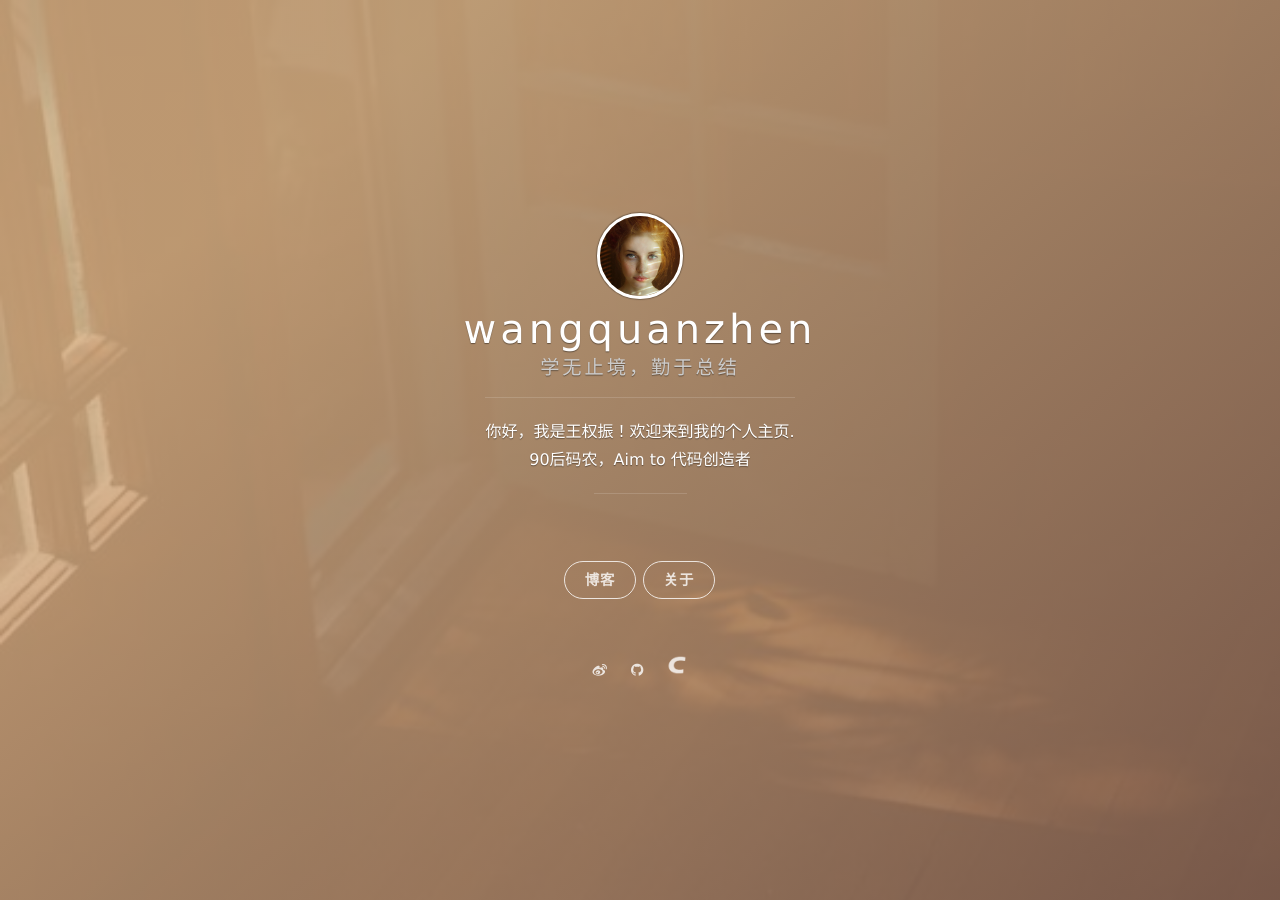
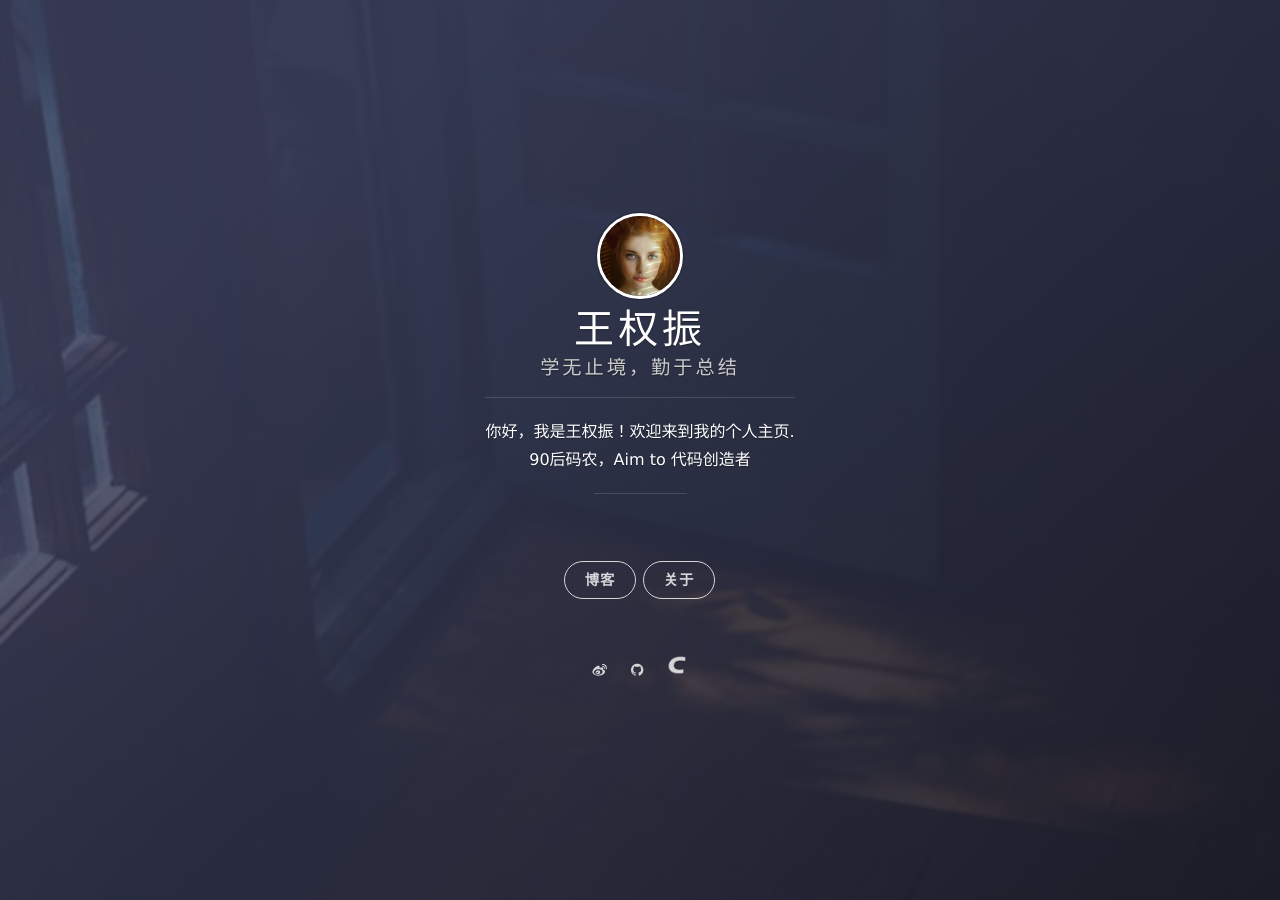
Before and after one commit to KevinWQZ/kevinwqz.github.io, a Jekyll site: the page built from index.html, in a window 1280 px wide. Built offline with Jekyll 4.4.1, drawn with Linux system fonts in a browser that asks for light colours; nearby versions of some CDN libraries; the list of posts is cut into pages by our own code; comment, search, counter and statistics services are not loaded.

Commit message:
Update _config.yml

```diff
--- a/_config.yml
+++ b/_config.yml
@@ -1,5 +1,5 @@
 # Basic
-title: wangquanzhen
+title: 王权振
 subtitle: 学无止境，勤于总结
 # welcome_message: <a href="https://github.com/onevcat/vno-jekyll" target="_blank">Download the theme</a>
 description: 你好，我是王权振！欢迎来到我的个人主页.</br>90后码农，Aim to 代码创造者
@@ -23,7 +23,7 @@ kramdown:
 
 
 # supported colors: blue, green, purple, red, orange or slate. If you need clear, leave it empty.
-cover_color: orange
+cover_color: slate
 
 # The blog button should not be removed.
 blog_button:
```
